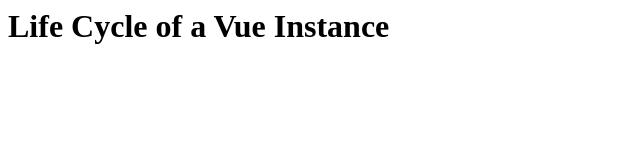
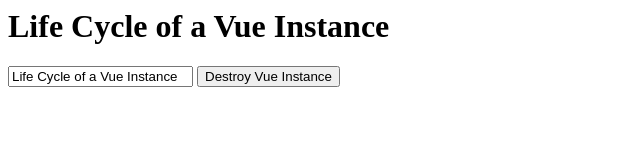
Before and after one commit to AFelipeTrujillo/vuejs-notes, a plain HTML site: page v221/life-cycle.html in a window 1280 px wide. Shown: the whole page, without its empty margins (0-640 px from the left). Drawn offline with nearby package versions, Linux system fonts and the light colour scheme.

Commit message:
Agregar entrada de texto y botón para destruir la instancia de Vue

```diff
--- a/v221/life-cycle.html
+++ b/v221/life-cycle.html
@@ -5,6 +5,8 @@
     <body>
         <div id="app">
             <h1>{{ message }}</h1>
+            <input type="text" v-model="message" />
+            <button v-on:click="handleClick">Destroy Vue Instance</button>
         </div>
         <script src="https://unpkg.com/vue@2.2.1/dist/vue.js"></script>
         <script>
```
